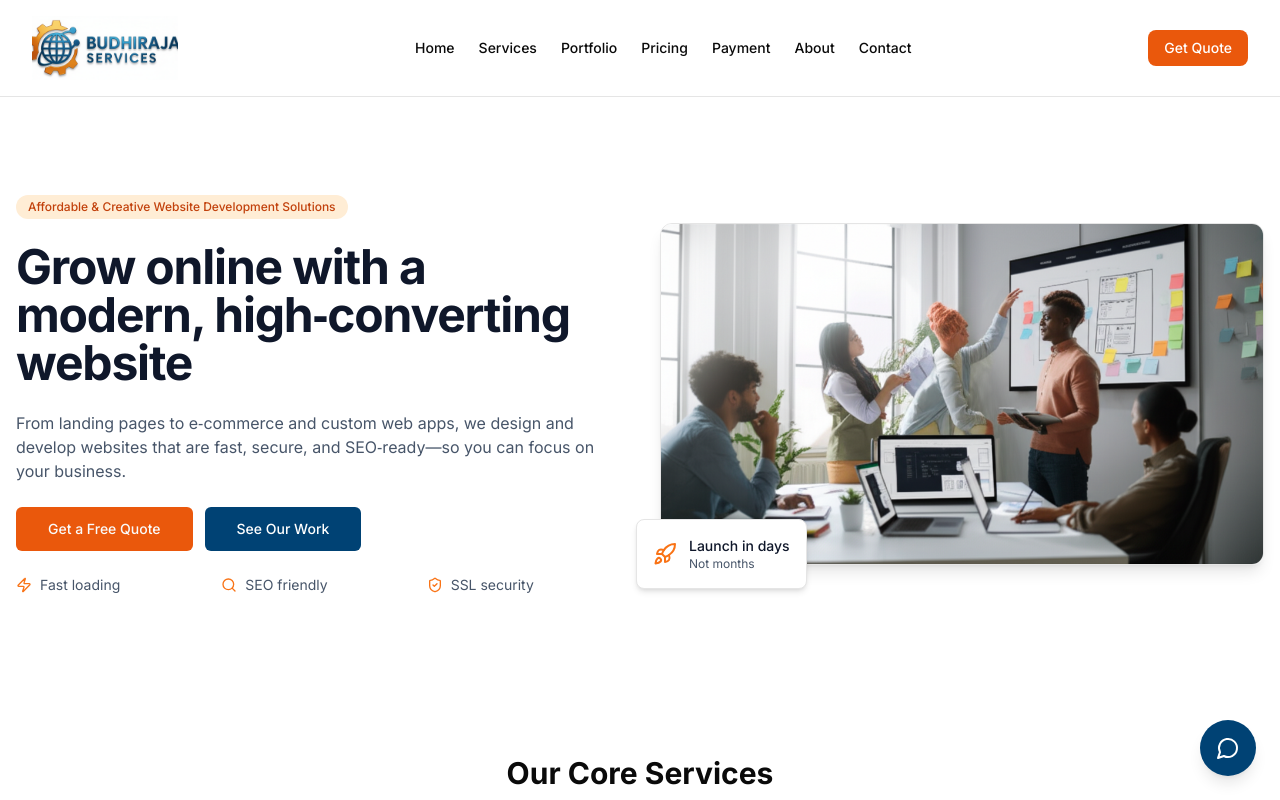
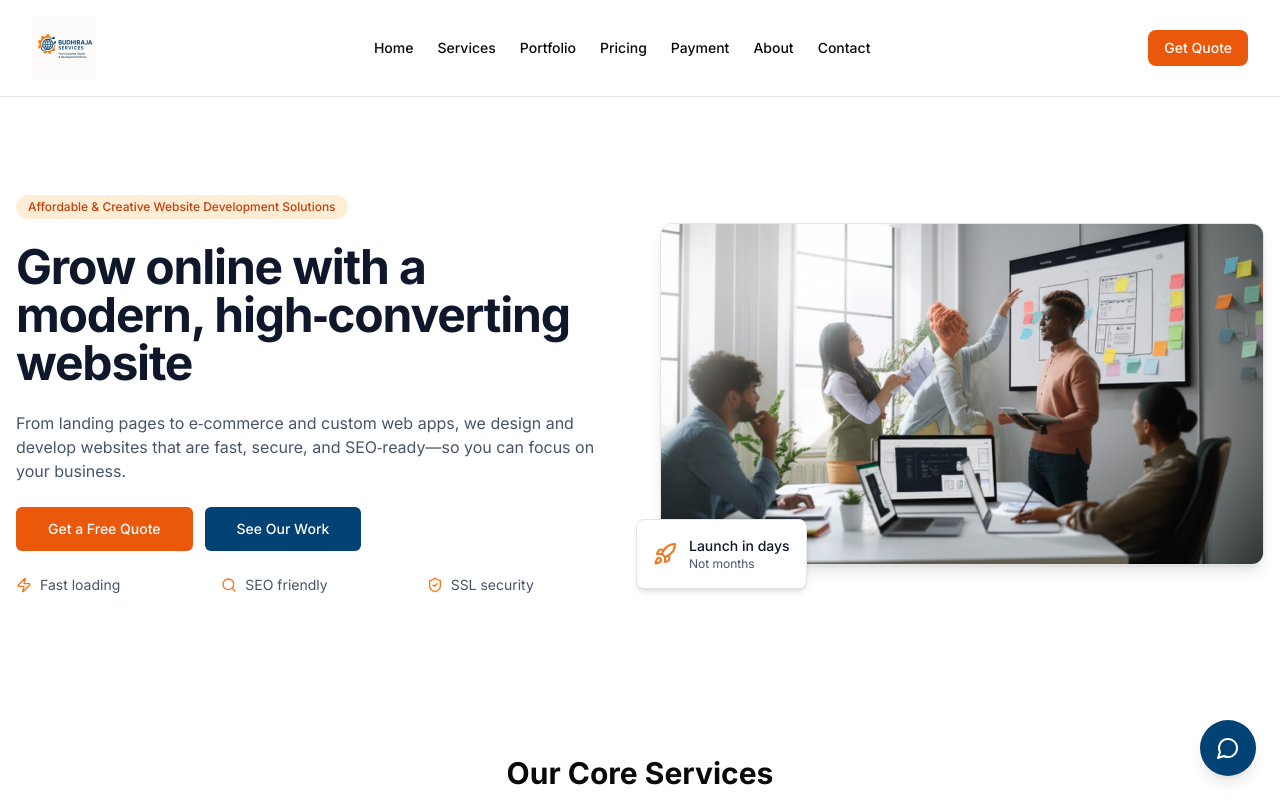
Before and after one commit to budhirajaservices/budhirajaproperties, a Next.js app: page / in a window 1280 px wide. Shown: the top 800 px of the page. Built offline with nearby package versions, Linux system fonts and the light colour scheme.

Commit message:
feat: update project with new Budhiraja logo
Add new logo and update references in layout, footer, and metadata

Co-authored-by: null <214285913+budhirajaservices@users.noreply.github.com>

```diff
--- a/app/(site)/layout.tsx
+++ b/app/(site)/layout.tsx
@@ -27,14 +27,14 @@ export const metadata: Metadata = {
     description:
       "Affordable & creative website development. Fast, secure, and SEO‑ready websites that help your business grow.",
     siteName: "Budhiraja Services",
-    images: [{ url: "/logo-budhiraja-services-new.png" }],
+    images: [{ url: "/logo-budhiraja-services.png" }],
   },
   twitter: {
     card: "summary_large_image",
     title: "Budhiraja Services — Website Development",
     description:
       "Affordable & creative website development. Fast, secure, and SEO‑ready websites that help your business grow.",
-    images: ["/logo-budhiraja-services-new.png"],
+    images: ["/logo-budhiraja-services.png"],
   },
   robots: {
     index: true,
@@ -62,7 +62,7 @@ export default function RootLayout({
             <div className="container flex h-24 items-center justify-between">
               <div className="flex items-center space-x-4">
                 <a href="/" className="flex items-center space-x-2" aria-label="Budhiraja Services Home">
-                  <img src="/logo-budhiraja-services-new.png" alt="Budhiraja Services" className="h-16 w-auto" />
+                  <img src="/logo-budhiraja-services.png" alt="Budhiraja Services" className="h-16 w-auto" />
                 </a>
               </div>
 
@@ -113,7 +113,7 @@ export default function RootLayout({
             <div className="container py-12">
               <div className="grid grid-cols-1 gap-8 md:grid-cols-4">
                 <div className="space-y-4">
-                  <img src="/logo-budhiraja-services-new.png" alt="Budhiraja Services" className="h-16 w-auto" />
+                  <img src="/logo-budhiraja-services.png" alt="Budhiraja Services" className="h-16 w-auto" />
                   <p className="text-sm text-slate-600">Affordable & Creative Website Development Solutions.</p>
                 </div>
                 <div>
@@ -197,7 +197,7 @@ export default function RootLayout({
               "@type": "Organization",
               name: "Budhiraja Services",
               url: "https://budhirajaservices.com",
-              logo: "https://budhirajaservices.com/logo-budhiraja-services-new.png",
+              logo: "https://budhirajaservices.com/logo-budhiraja-services.png",
               contactPoint: [
                 {
                   "@type": "ContactPoint",
```
Also changed, not shown: public/logo-budhiraja-services-new.png.
